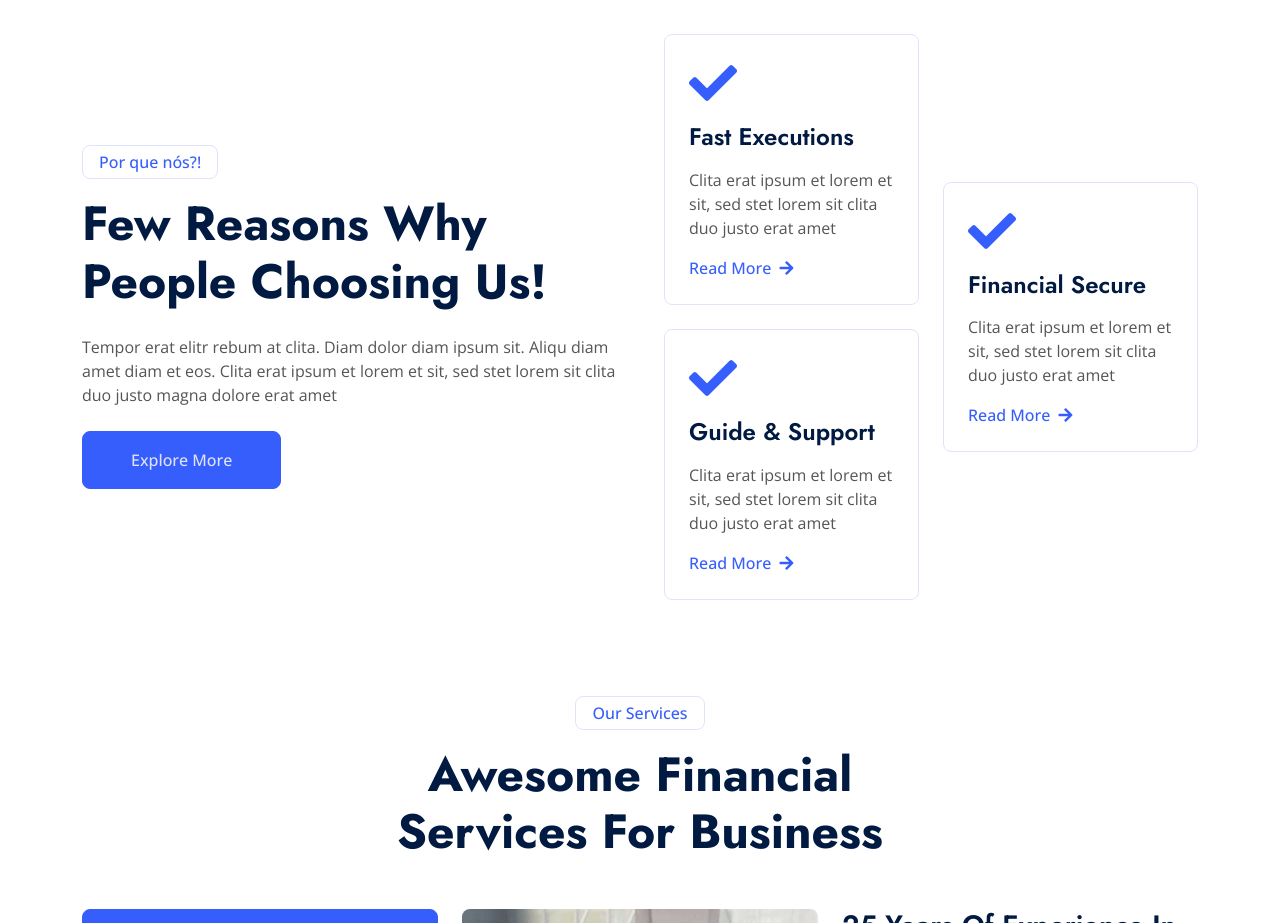
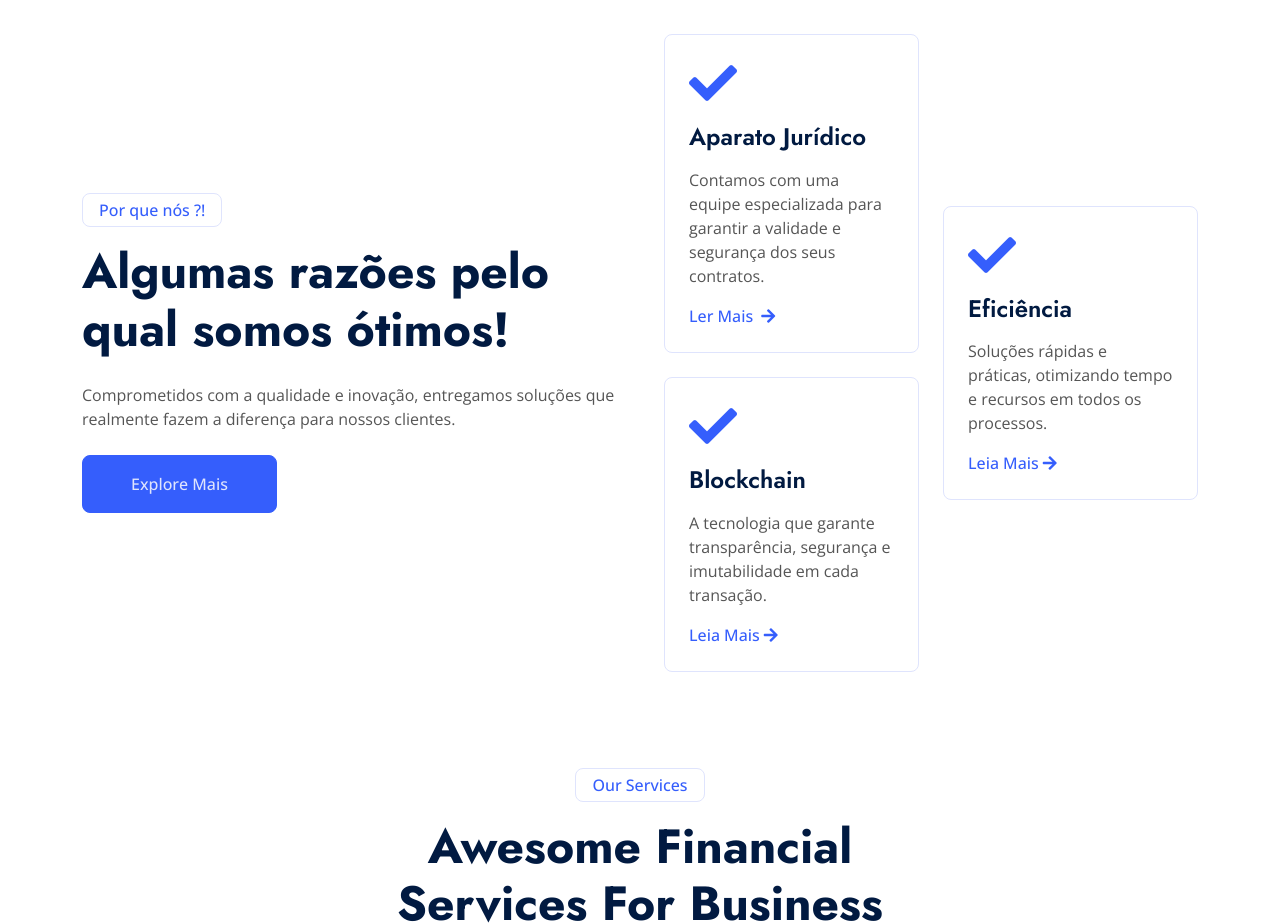
Before and after one commit to KauryCMartins/kaurycmartins.github.io, a plain HTML site: page index.html in a window 1280 px wide. Shown: the part 2040-2963 px from the top of the page. Drawn offline with nearby package versions, Linux system fonts and the light colour scheme.

Commit message:
Update index.html

```diff
--- a/index.html
+++ b/index.html
@@ -288,12 +288,11 @@
         <div class="container">
             <div class="row g-5 align-items-center">
                 <div class="col-lg-6 wow fadeInUp" data-wow-delay="0.1s">
-                    <p class="d-inline-block border rounded text-primary fw-semi-bold py-1 px-3">Por que nós?!</p>
-                    <h1 class="display-5 mb-4">Few Reasons Why People Choosing Us!</h1>
-                    <p class="mb-4">Tempor erat elitr rebum at clita. Diam dolor diam ipsum sit. Aliqu diam amet diam et
-                        eos. Clita erat ipsum et lorem et sit, sed stet lorem sit clita duo justo magna dolore erat amet
+                    <p class="d-inline-block border rounded text-primary fw-semi-bold py-1 px-3">Por que nós ?!</p>
+                    <h1 class="display-5 mb-4">Algumas razões pelo qual somos ótimos!</h1>
+                    <p class="mb-4">Comprometidos com a qualidade e inovação, entregamos soluções que realmente fazem a diferença para nossos clientes.
                     </p>
-                    <a class="btn btn-primary py-3 px-5" href="">Explore More</a>
+                    <a class="btn btn-primary py-3 px-5" href="">Explore Mais</a>
                 </div>
                 <div class="col-lg-6">
                     <div class="row g-4 align-items-center">
@@ -302,20 +301,18 @@
                                 <div class="col-12 wow fadeIn" data-wow-delay="0.3s">
                                     <div class="feature-box border rounded p-4">
                                         <i class="fa fa-check fa-3x text-primary mb-3"></i>
-                                        <h4 class="mb-3">Fast Executions</h4>
-                                        <p class="mb-3">Clita erat ipsum et lorem et sit, sed stet lorem sit clita duo
-                                            justo erat amet</p>
-                                        <a class="fw-semi-bold" href="">Read More <i
+                                        <h4 class="mb-3">Aparato Jurídico</h4>
+                                        <p class="mb-3">Contamos com uma equipe especializada para garantir a validade e segurança dos seus contratos.</p>
+                                        <a class="fw-semi-bold" href="">Ler Mais <i
                                                 class="fa fa-arrow-right ms-1"></i></a>
                                     </div>
                                 </div>
                                 <div class="col-12 wow fadeIn" data-wow-delay="0.5s">
                                     <div class="feature-box border rounded p-4">
                                         <i class="fa fa-check fa-3x text-primary mb-3"></i>
-                                        <h4 class="mb-3">Guide & Support</h4>
-                                        <p class="mb-3">Clita erat ipsum et lorem et sit, sed stet lorem sit clita duo
-                                            justo erat amet</p>
-                                        <a class="fw-semi-bold" href="">Read More <i
+                                        <h4 class="mb-3">Blockchain</h4>
+                                        <p class="mb-3">A tecnologia que garante transparência, segurança e imutabilidade em cada transação.</p>
+                                        <a class="fw-semi-bold" href="">Leia Mais<i
                                                 class="fa fa-arrow-right ms-1"></i></a>
                                     </div>
                                 </div>
@@ -324,10 +321,9 @@
                         <div class="col-md-6 wow fadeIn" data-wow-delay="0.7s">
                             <div class="feature-box border rounded p-4">
                                 <i class="fa fa-check fa-3x text-primary mb-3"></i>
-                                <h4 class="mb-3">Financial Secure</h4>
-                                <p class="mb-3">Clita erat ipsum et lorem et sit, sed stet lorem sit clita duo justo
-                                    erat amet</p>
-                                <a class="fw-semi-bold" href="">Read More <i class="fa fa-arrow-right ms-1"></i></a>
+                                <h4 class="mb-3">Eficiência</h4>
+                                <p class="mb-3">Soluções rápidas e práticas, otimizando tempo e recursos em todos os processos.</p>
+                                <a class="fw-semi-bold" href="">Leia Mais<i class="fa fa-arrow-right ms-1"></i></a>
                             </div>
                         </div>
                     </div>
```
